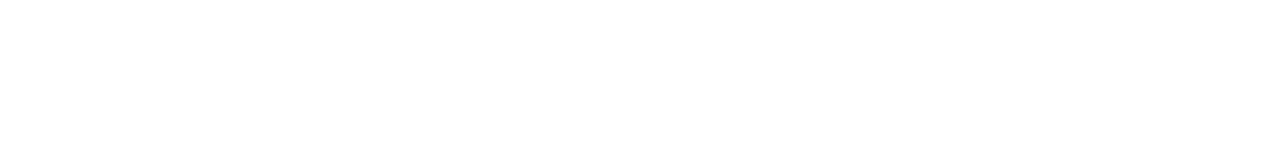
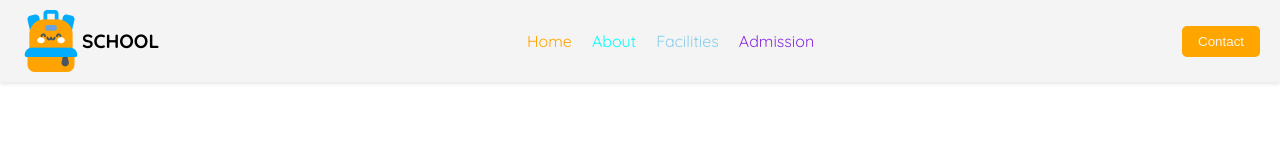
Before and after one commit to rifatuchsash/second-assignment, a plain HTML site: page index.html in a window 1280 px wide. Drawn offline with Linux system fonts and the light colour scheme.

Commit message:
navbar added

```diff
--- a/index.html
+++ b/index.html
@@ -6,6 +6,20 @@
   <title>Second-Assignment</title>
   <link rel="stylesheet" href="styles.css">
 </head>
-<body>
+<body class="quicksand-font">
+    <nav class="navbar">
+        <div class="logo-site">
+          <img src="assets/logo.png">
+          <span class="site-name">SCHOOL</span>
+        </div>
+        <div class="nav-links">
+          <a href="#home" id="Home">Home</a>
+          <a href="#about" id="About">About</a>
+          <a href="facilities" id="facilities">Facilities</a>
+          <a href="admission" id="admission">Admission</a>
+        </div>
+        <button class="contact-btn">Contact</button>
+        <button class="menu-btn">&#9776</button>
+      </nav>
 
 </body>
--- a/styles.css
+++ b/styles.css
@@ -0,0 +1,99 @@
+@import url('https://fonts.googleapis.com/css2?family=Quicksand:wght@300..700&display=swap');
+
+body, html {
+    margin: 0;
+    padding: 0;
+  }
+  .quicksand-font{
+    font-family: "Quicksand", serif;
+    font-optical-sizing: auto;
+    font-weight: 400;
+    font-style: normal;
+  }
+
+  .navbar {
+    display: flex;
+    align-items: center;
+    justify-content: space-between;
+    padding: 10px 20px;
+    background-color: #f4f4f4;
+    box-shadow: 0 2px 4px rgba(0, 0, 0, 0.1);
+  }
+
+  .logo-site {
+    display: flex;
+    align-items: center;
+  }
+
+  .logo {
+    height: 40px;
+    width: 40px;
+    margin-right: 10px;
+  }
+
+  .site-name {
+    font-size: 1.2rem;
+    font-weight: bold;
+  }
+
+  .nav-links {
+    display: flex;
+    gap: 20px;
+  }
+
+  .nav-links a {
+    text-decoration: none;
+    /* color:orange skyblue palegreen blueviolet; */
+    font-size: 1rem;
+    transition: color 0.3s;
+  }
+  #Home{
+    color: orange;
+  }
+  #About{
+    color: aqua;
+  }
+  #facilities{
+    color: skyblue;
+  }
+  #admission{
+    color: blueviolet;
+  }
+
+  /* .nav-links a:hover {
+    color: orange;
+  } */
+
+  .contact-btn {
+    padding: 8px 16px;
+    background-color:orange;
+    color: rgb(248, 244, 236);
+    border: none;
+    border-radius: 5px;
+    cursor: pointer;
+    transition: background-color 0.3s;
+  }
+
+  .contact-btn:hover {
+    background-color: lightskyblue;
+  }
+
+  .menu-btn {
+    display: none;
+    font-size: 1.5rem;
+    background: none;
+    border: none;
+    cursor: pointer;
+  }
+
+  /* Mobile Responsiveness */
+  @media (max-width: 576px) {
+    .nav-links,
+    .contact-btn {
+      display: none;
+    }
+
+    .menu-btn {
+      display: block;
+    }
+  }
```
